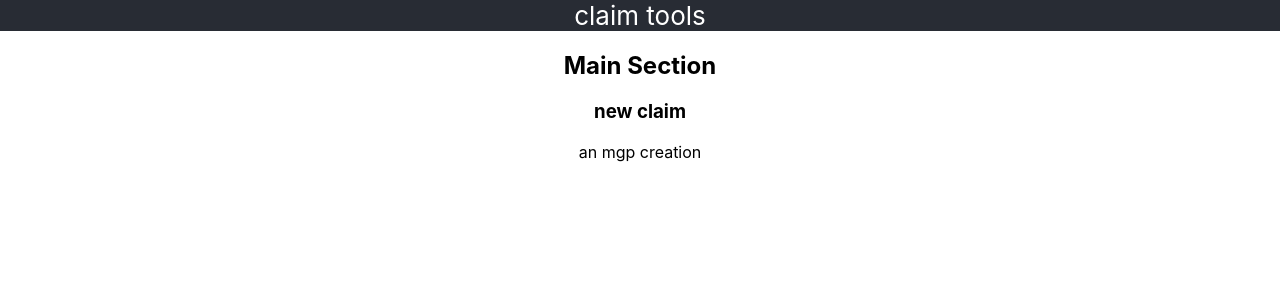
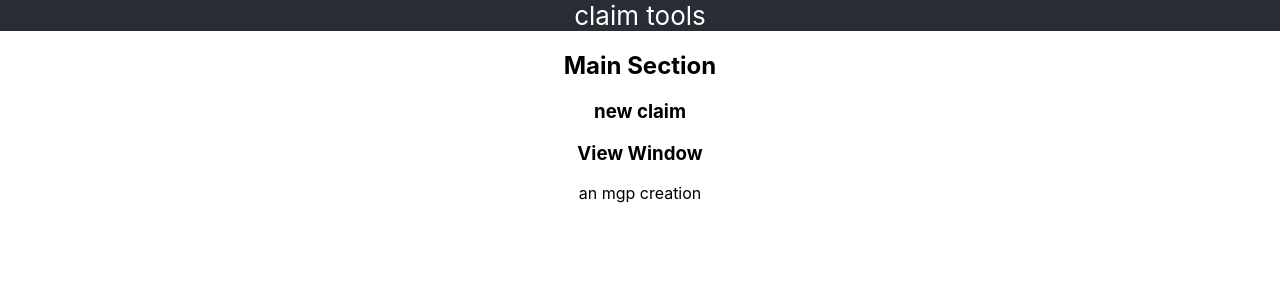
Before and after one commit to glennneiger/claim-tools, a React (Create React App) app in the folder claim-tools/: page / in a window 1280 px wide. Shown: the top 300 px of the page. Built offline with nearby package versions, Linux system fonts and the light colour scheme.

Commit message:
added ViewWindow comp

```diff
--- a/claim-tools/src/comp/MainView.js
+++ b/claim-tools/src/comp/MainView.js
@@ -1,5 +1,6 @@
 import React, { Component } from 'react';
 import NewClaim from './NewClaim';
+import ViewWindow from './ViewWindow';
 
 class MainView extends Component {
     state ={
@@ -11,6 +12,7 @@ class MainView extends Component {
             <section className='mainview'>
                 <h1>Main Section</h1>
                 <NewClaim />
+                <ViewWindow />
             </section>
         );
     }
--- /dev/null
+++ b/claim-tools/src/comp/ViewWindow.js
@@ -0,0 +1,13 @@
+import React, { Component } from 'react';
+
+class ViewWindow extends Component {
+    render() {
+        return (
+            <section className='viewwindow'>
+                <h1>View Window</h1>
+            </section>
+        );
+    }
+}
+
+export default ViewWindow;
```
